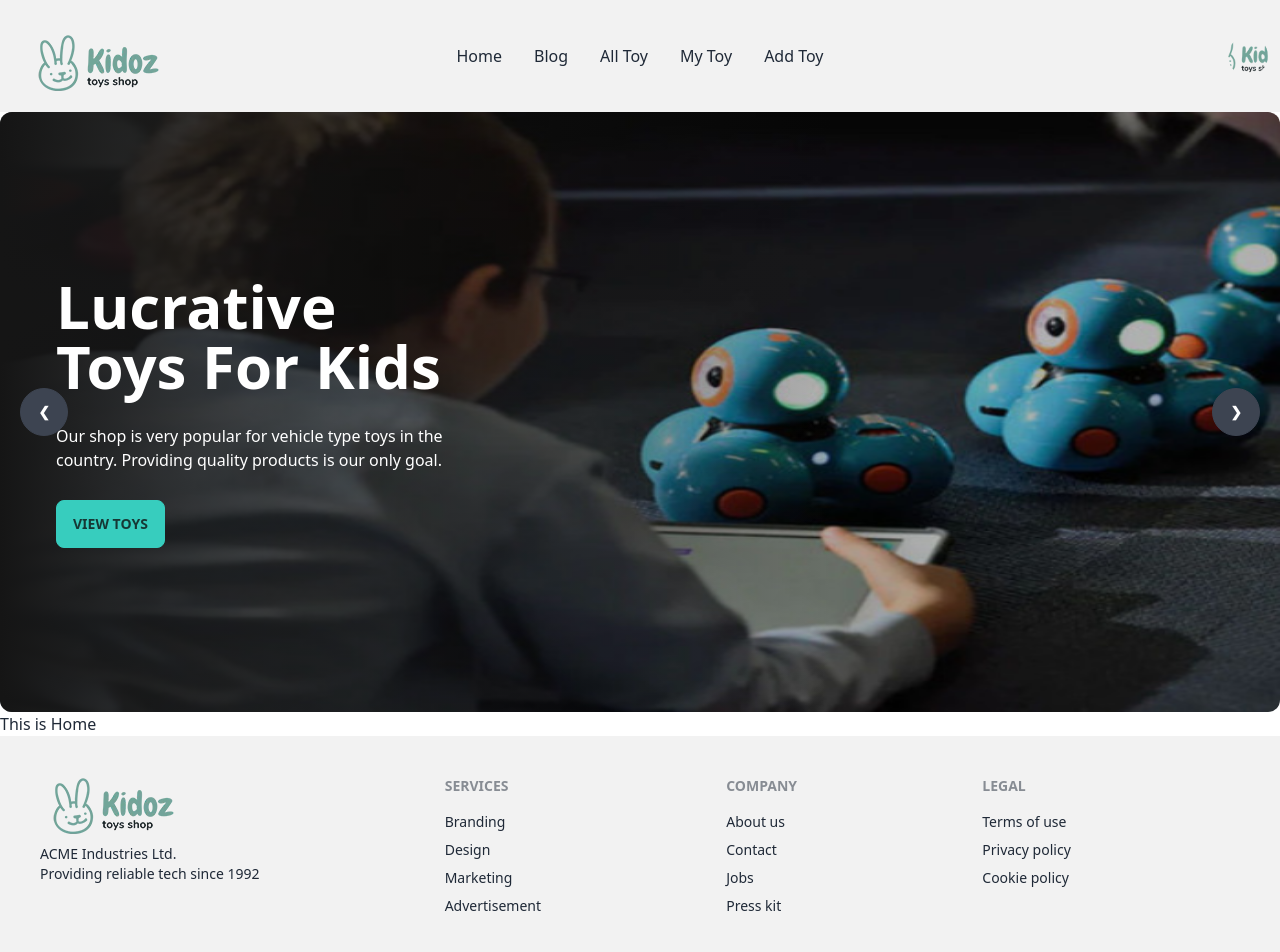
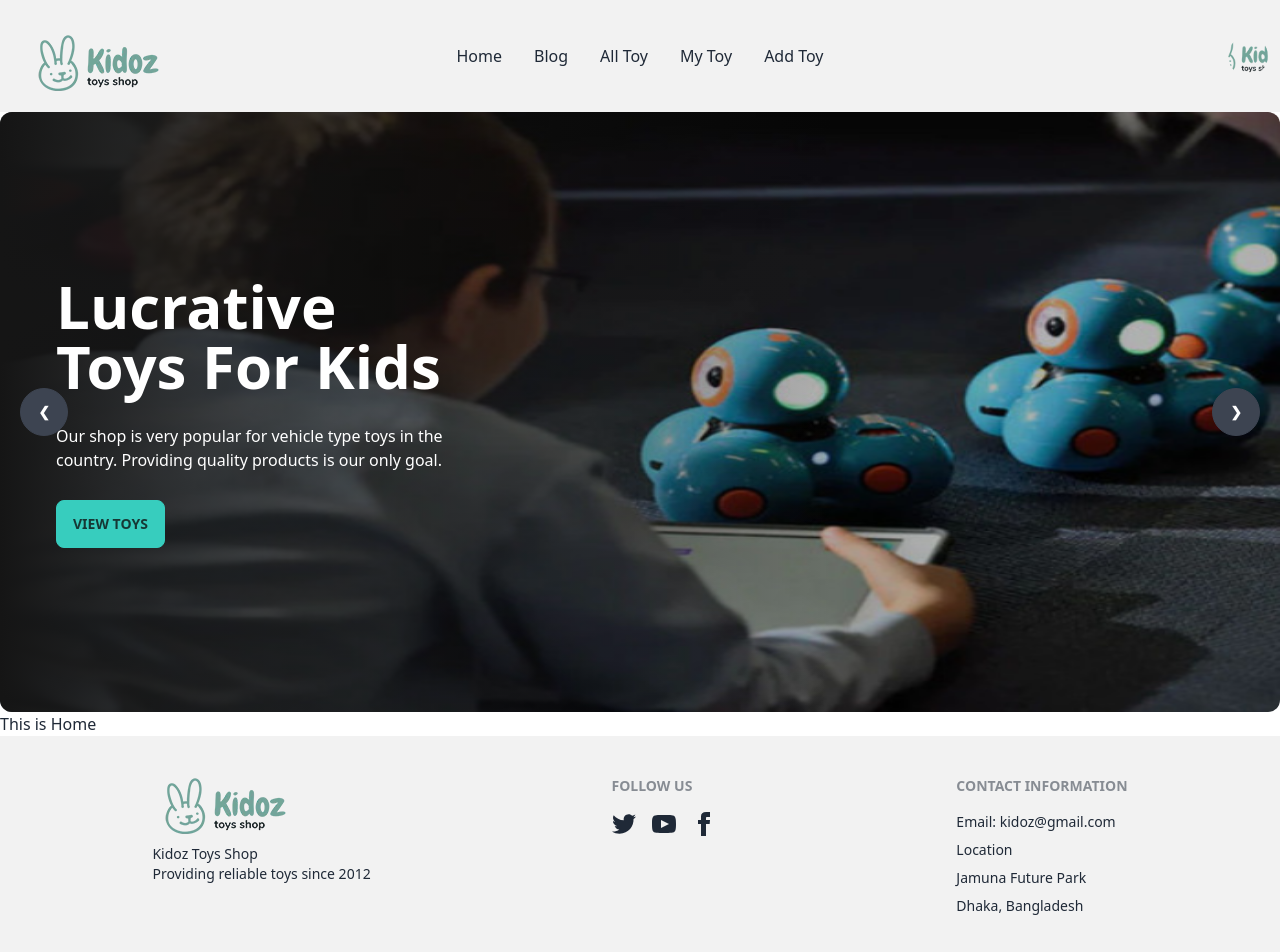
Before and after one commit to Towhid-Raiyan/Toy-Marketplace-client, a React (Vite) app: page / in a window 1280 px wide. Shown: the top 952 px of the page. Built offline with nearby package versions, Linux system fonts and the light colour scheme.

Commit message:
footer  added

```diff
--- a/src/Pages/Shared/Footer/Footer.jsx
+++ b/src/Pages/Shared/Footer/Footer.jsx
@@ -2,30 +2,37 @@
 
 const Footer = () => {
     return (
-        <footer className="footer p-10 bg-base-200 text-base-content">
-            <div>
-                <img src={logo} alt="" />
-                <p>ACME Industries Ltd.<br />Providing reliable tech since 1992</p>
-            </div>
-            <div>
+        <footer className=" bg-base-200">
+            <div className='footer p-10 bg-base-200 text-base-content justify-around'>
+                <div>
+                    <img src={logo} alt="" />
+                    <p>Kidoz Toys Shop<br />Providing reliable toys since 2012</p>
+                </div>
+                {/* <div>
                 <span className="footer-title">Services</span>
                 <a className="link link-hover">Branding</a>
                 <a className="link link-hover">Design</a>
                 <a className="link link-hover">Marketing</a>
                 <a className="link link-hover">Advertisement</a>
+            </div> */}
+                <div>
+                    <span className="footer-title">Follow Us</span>
+                    <div className="grid grid-flow-col gap-4">
+                        <a><svg xmlns="http://www.w3.org/2000/svg" width="24" height="24" viewBox="0 0 24 24" className="fill-current"><path d="M24 4.557c-.883.392-1.832.656-2.828.775 1.017-.609 1.798-1.574 2.165-2.724-.951.564-2.005.974-3.127 1.195-.897-.957-2.178-1.555-3.594-1.555-3.179 0-5.515 2.966-4.797 6.045-4.091-.205-7.719-2.165-10.148-5.144-1.29 2.213-.669 5.108 1.523 6.574-.806-.026-1.566-.247-2.229-.616-.054 2.281 1.581 4.415 3.949 4.89-.693.188-1.452.232-2.224.084.626 1.956 2.444 3.379 4.6 3.419-2.07 1.623-4.678 2.348-7.29 2.04 2.179 1.397 4.768 2.212 7.548 2.212 9.142 0 14.307-7.721 13.995-14.646.962-.695 1.797-1.562 2.457-2.549z"></path></svg></a>
+                        <a><svg xmlns="http://www.w3.org/2000/svg" width="24" height="24" viewBox="0 0 24 24" className="fill-current"><path d="M19.615 3.184c-3.604-.246-11.631-.245-15.23 0-3.897.266-4.356 2.62-4.385 8.816.029 6.185.484 8.549 4.385 8.816 3.6.245 11.626.246 15.23 0 3.897-.266 4.356-2.62 4.385-8.816-.029-6.185-.484-8.549-4.385-8.816zm-10.615 12.816v-8l8 3.993-8 4.007z"></path></svg></a>
+                        <a><svg xmlns="http://www.w3.org/2000/svg" width="24" height="24" viewBox="0 0 24 24" className="fill-current"><path d="M9 8h-3v4h3v12h5v-12h3.642l.358-4h-4v-1.667c0-.955.192-1.333 1.115-1.333h2.885v-5h-3.808c-3.596 0-5.192 1.583-5.192 4.615v3.385z"></path></svg></a>
+                    </div>
+                </div>
+                <div>
+                    <span className="footer-title">Contact Information</span>
+                    <p>Email: kidoz@gmail.com</p>
+                    <p>Location</p>
+                    <p >Jamuna Future Park</p>
+                    <p >Dhaka, Bangladesh</p>
+                </div>
             </div>
-            <div>
-                <span className="footer-title">Company</span>
-                <a className="link link-hover">About us</a>
-                <a className="link link-hover">Contact</a>
-                <a className="link link-hover">Jobs</a>
-                <a className="link link-hover">Press kit</a>
-            </div>
-            <div>
-                <span className="footer-title">Legal</span>
-                <a className="link link-hover">Terms of use</a>
-                <a className="link link-hover">Privacy policy</a>
-                <a className="link link-hover">Cookie policy</a>
+            <div className='footer footer-center pb-4 bg-base-200 text-base-content'>
+                <p>Copyright © 2023 - All right reserved by Kidoz Toys Shop</p>
             </div>
         </footer>
     );
```
